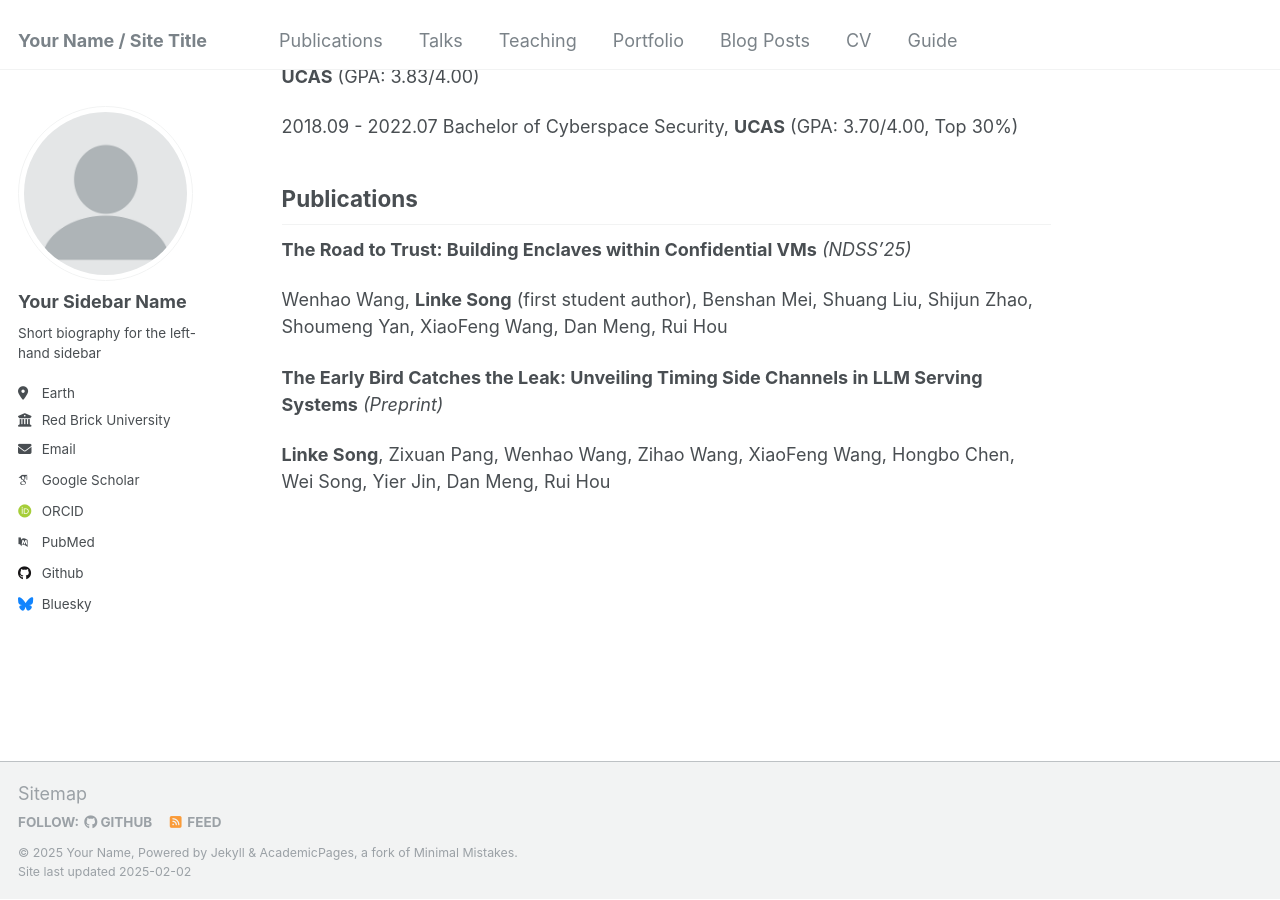
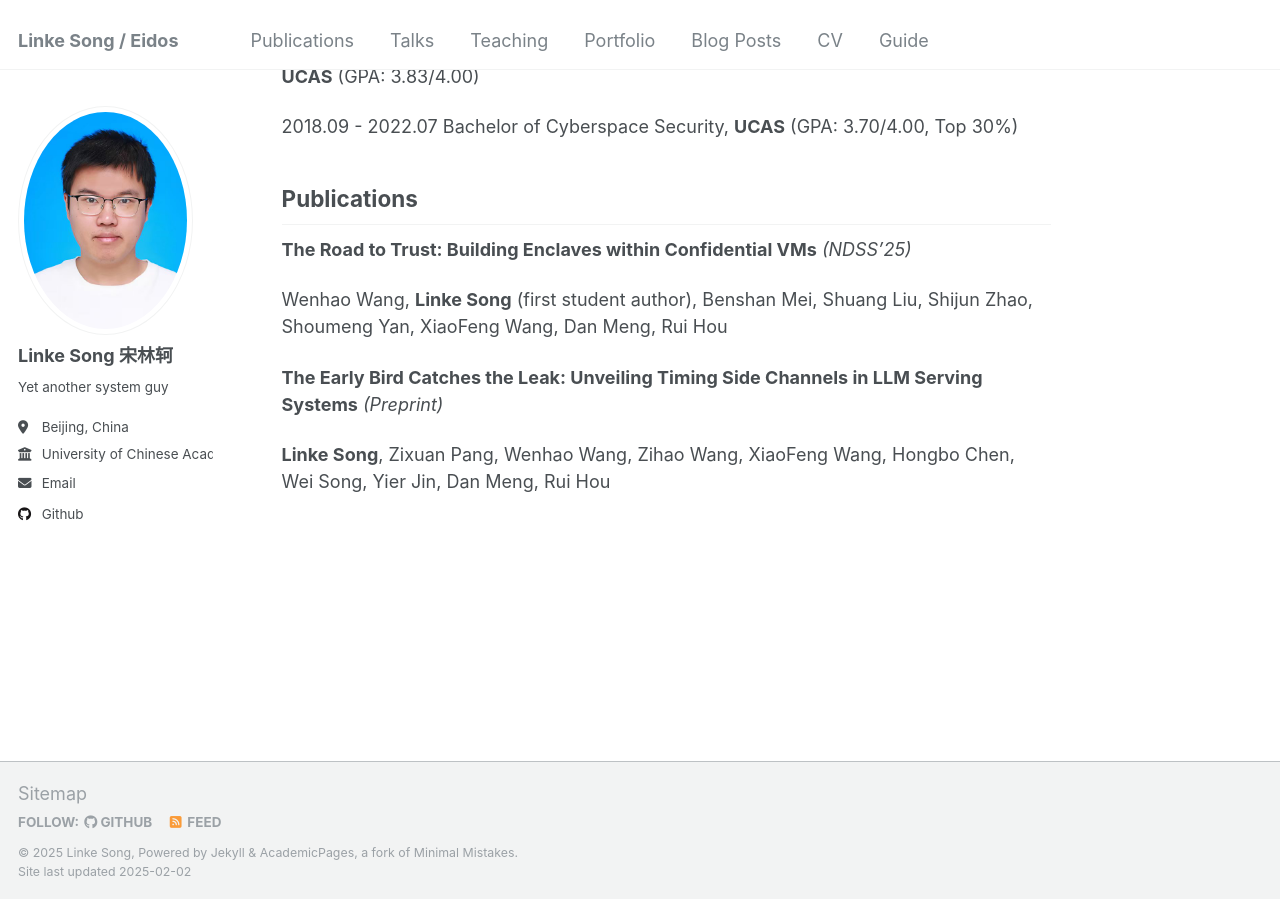
Before and after one commit to Unik-lif/link23er, a Jekyll site: the page built from _pages/about.md, in a window 1280 px wide and 900 px high, scrolled down 871 px. Built offline with Jekyll 4.4.1, drawn with Linux system fonts in a browser that asks for light colours; some web fonts are replaced.

Commit message:
Update _config.yml

```diff
--- a/_config.yml
+++ b/_config.yml
@@ -8,9 +8,9 @@
 
 # Basic Site Settings
 locale                   : "en-US"
-title                    : "Your Name / Site Title"
+title                    : "Linke Song / Eidos"
 title_separator          : "-"
-name                     : &name "Your Name"
+name                     : &name "Linke Song"
 description              : &description "personal description"
 url                      : https://academicpages.github.io # the base hostname & protocol for your site e.g. "https://[your GitHub username].github.io"
 baseurl                  : "" # the subpath of your site, e.g. "/blog"
@@ -21,22 +21,22 @@ repository               : "academicpages/academicpages.github.io"
 #               Additional customization can be done by editing /_includes/author-profile.html
 author:
   # Biographic information
-  avatar           : "profile.png"
-  name             : "Your Sidebar Name"
+  avatar           : "photo.jpg"
+  name             : "Linke Song 宋林轲"
   pronouns         : # example: "she/her"
-  bio              : "Short biography for the left-hand sidebar"
-  location         : "Earth"
-  employer         : "Red Brick University"
+  bio              : "Yet another system guy"
+  location         : "Beijing, China"
+  employer         : "University of Chinese Academy of Sciences"
   uri              : # URL
-  email            : "none@example.org"
+  email            : "songlinke@iie.ac.cn"
 
   # Academic websites
   arxiv            : # URL - Update with the correct link to your profile
-  googlescholar    : "https://scholar.google.com/citations?user=PS_CX0AAAAAJ"
+  googlescholar    : #"https://scholar.google.com/citations?user=PS_CX0AAAAAJ"
   impactstory      : # URL
-  orcid            : "http://orcid.org/yourorcidurl"
+  orcid            : #"http://orcid.org/yourorcidurl"
   semantic         : # URL
-  pubmed           : "https://www.ncbi.nlm.nih.gov/pubmed/?term=john+snow"
+  pubmed           : #"https://www.ncbi.nlm.nih.gov/pubmed/?term=john+snow"
   researchgate     : # URL
   scopus           : # URL
 
@@ -44,12 +44,12 @@ author:
   bitbucket        : # Username - Update with your username on the site
   codepen          : # Username
   dribbble         : # Username
-  github           : "academicpages"
+  github           : "https://github.com/Unik-lif"
   kaggle           : # Username
   stackoverflow    : # User number or user number and name (i.e., use "1" or "1/jeff-atwood")
 
   # Social media
-  bluesky          : "bsky.app" # Replace this with you Bluesky username
+  bluesky          : #"bsky.app" # Replace this with you Bluesky username
   facebook         : # Username
   flickr           : # Username
   foursquare       : # Username
```
